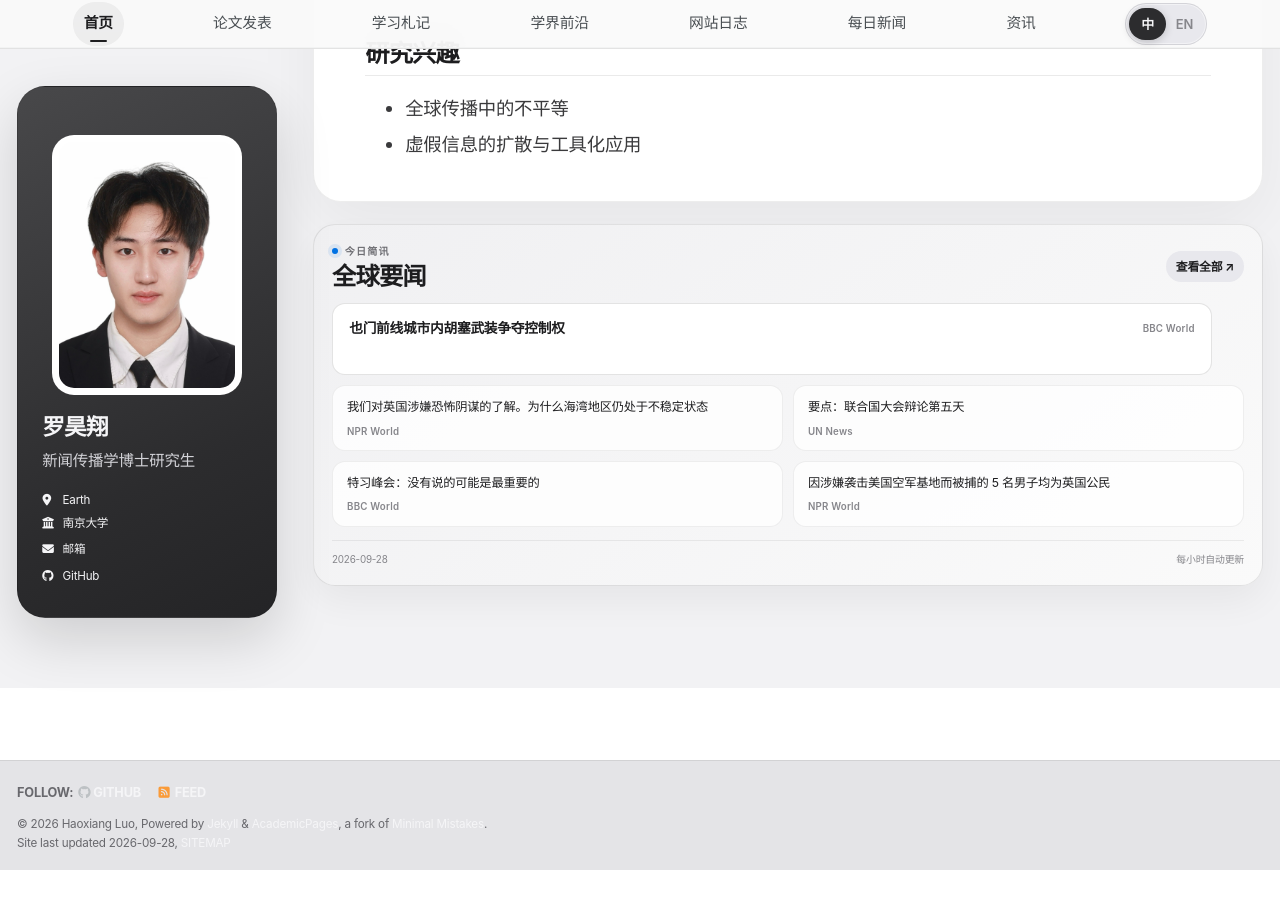
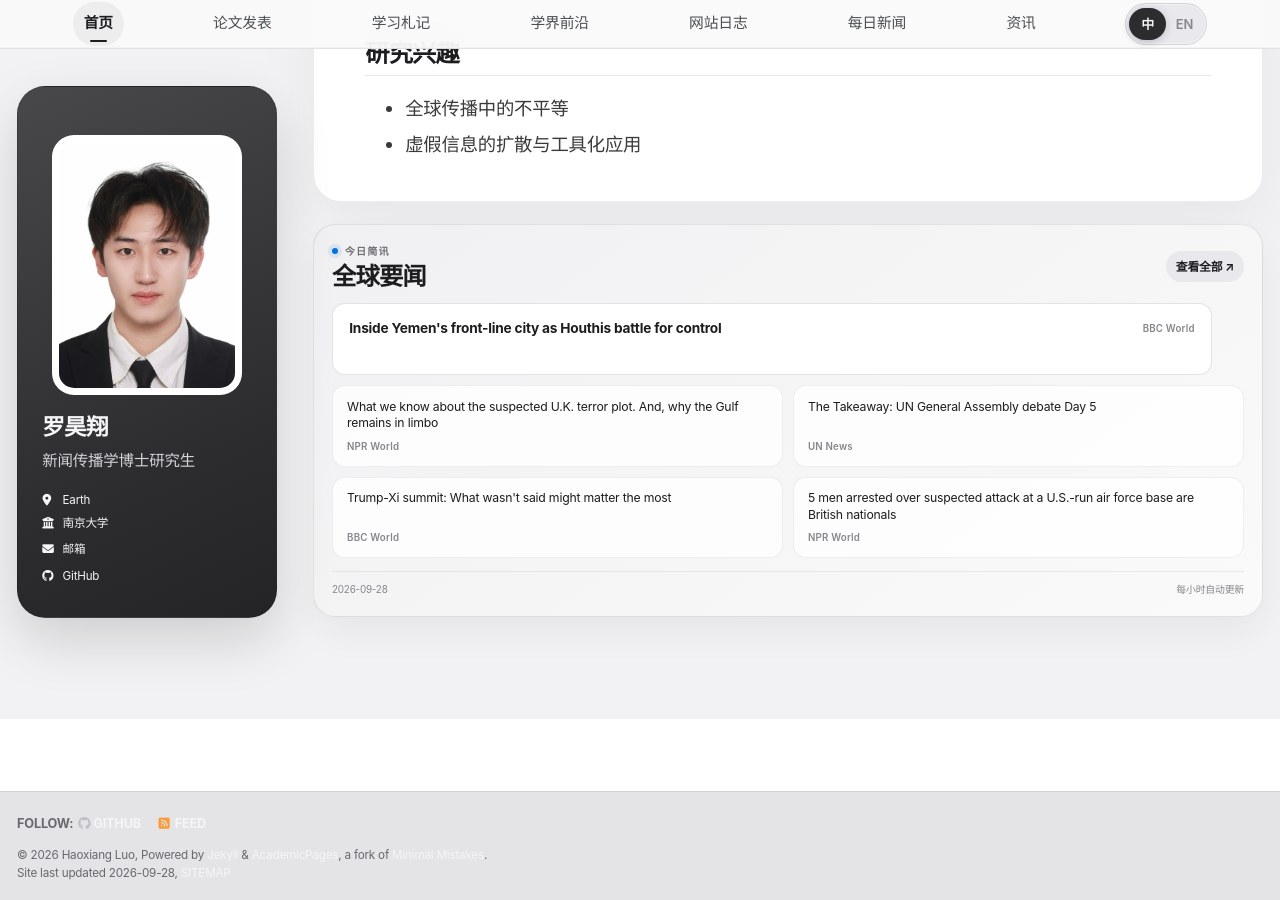
Before and after one commit to HaoxiangLuo/HaoxiangLuo.github.io, a Jekyll site: the page built from _pages/about-zh.md, in a window 1280 px wide and 900 px high, scrolled down 268 px. Built offline with Jekyll 4.4.1, drawn with Linux system fonts in a browser that asks for light colours; a style sheet for code colours, icons or effects is not loaded; before the commit the page ends 1138 px from its top, so only the background shows below that.

Commit message:
Update daily news 2026-09-28

```diff
--- a/_data/daily_news.json
+++ b/_data/daily_news.json
@@ -1,5 +1,5 @@
 {
-  "updated_at": "2026-09-28T20:33:16+08:00",
+  "updated_at": "2026-09-28T21:28:27+08:00",
   "days": [
     {
       "date": "2026-09-28",
@@ -7,56 +7,47 @@
         {
           "title": "Inside Yemen's front-line city as Houthis battle for control",
           "source": "BBC World",
-          "url": "https://www.bbc.co.uk/news/articles/cw98005ndz7no?at_medium=RSS&at_campaign=rss",
-          "title_zh": "也门前线城市内胡塞武装争夺控制权"
+          "url": "https://www.bbc.co.uk/news/articles/cw98005ndz7no?at_medium=RSS&at_campaign=rss"
         },
         {
           "title": "What we know about the suspected U.K. terror plot. And, why the Gulf remains in limbo",
           "source": "NPR World",
-          "url": "https://www.npr.org/2026/09/28/g-s1-145248/up-first-newsletter-uk-us-air-base-iran-strait-hormuz-media-outlets-cnn-trump",
-          "title_zh": "我们对英国涉嫌恐怖阴谋的了解。为什么海湾地区仍处于不稳定状态"
+          "url": "https://www.npr.org/2026/09/28/g-s1-145248/up-first-newsletter-uk-us-air-base-iran-strait-hormuz-media-outlets-cnn-trump"
         },
         {
           "title": "The Takeaway: UN General Assembly debate Day 5",
           "source": "UN News",
-          "url": "https://news.un.org/feed/view/en/story/2026/09/1168462",
-          "title_zh": "要点：联合国大会辩论第五天"
+          "url": "https://news.un.org/feed/view/en/story/2026/09/1168462"
         },
         {
           "title": "Trump-Xi summit: What wasn't said might matter the most",
           "source": "BBC World",
-          "url": "https://www.bbc.co.uk/news/articles/cxp84g2ly1mjo?at_medium=RSS&at_campaign=rss",
-          "title_zh": "特习峰会：没有说的可能是最重要的"
+          "url": "https://www.bbc.co.uk/news/articles/cxp84g2ly1mjo?at_medium=RSS&at_campaign=rss"
         },
         {
           "title": "5 men arrested over suspected attack at a U.S.-run air force base are British nationals",
           "source": "NPR World",
-          "url": "https://www.npr.org/2026/09/28/g-s1-145245/britain-us-base-suspected-foiled-attack",
-          "title_zh": "因涉嫌袭击美国空军基地而被捕的 5 名男子均为英国公民"
+          "url": "https://www.npr.org/2026/09/28/g-s1-145245/britain-us-base-suspected-foiled-attack"
         },
         {
           "title": "Canada urges stronger partnerships as global order faces ‘rupture’",
           "source": "UN News",
-          "url": "https://news.un.org/feed/view/en/story/2026/09/1168461",
-          "title_zh": "全球秩序面临“破裂”，加拿大敦促加强伙伴关系"
+          "url": "https://news.un.org/feed/view/en/story/2026/09/1168461"
         },
         {
           "title": "Mexico's Pacific coast braces for Hurricane Polo",
           "source": "BBC World",
-          "url": "https://www.bbc.co.uk/news/articles/cw8d3z5y7958o?at_medium=RSS&at_campaign=rss",
-          "title_zh": "墨西哥太平洋海岸为飓风波罗做好准备"
+          "url": "https://www.bbc.co.uk/news/articles/cw8d3z5y7958o?at_medium=RSS&at_campaign=rss"
         },
         {
           "title": "Eviction of 87-year-old sparks protests in Madrid over housing crisis",
           "source": "NPR World",
-          "url": "https://www.npr.org/2026/09/28/nx-s1-5983303/encampment-protest-madrid-housing-crisis",
-          "title_zh": "87岁老人被驱逐引发马德里住房危机抗议"
+          "url": "https://www.npr.org/2026/09/28/nx-s1-5983303/encampment-protest-madrid-housing-crisis"
         },
         {
           "title": "Countries far from conflict paying the price for wars not their own, India tells UN",
           "source": "UN News",
-          "url": "https://news.un.org/feed/view/en/story/2026/09/1168460",
-          "title_zh": "印度告诉联合国，远离冲突的国家为非本国战争付出代价"
+          "url": "https://news.un.org/feed/view/en/story/2026/09/1168460"
         }
       ]
     },
```
